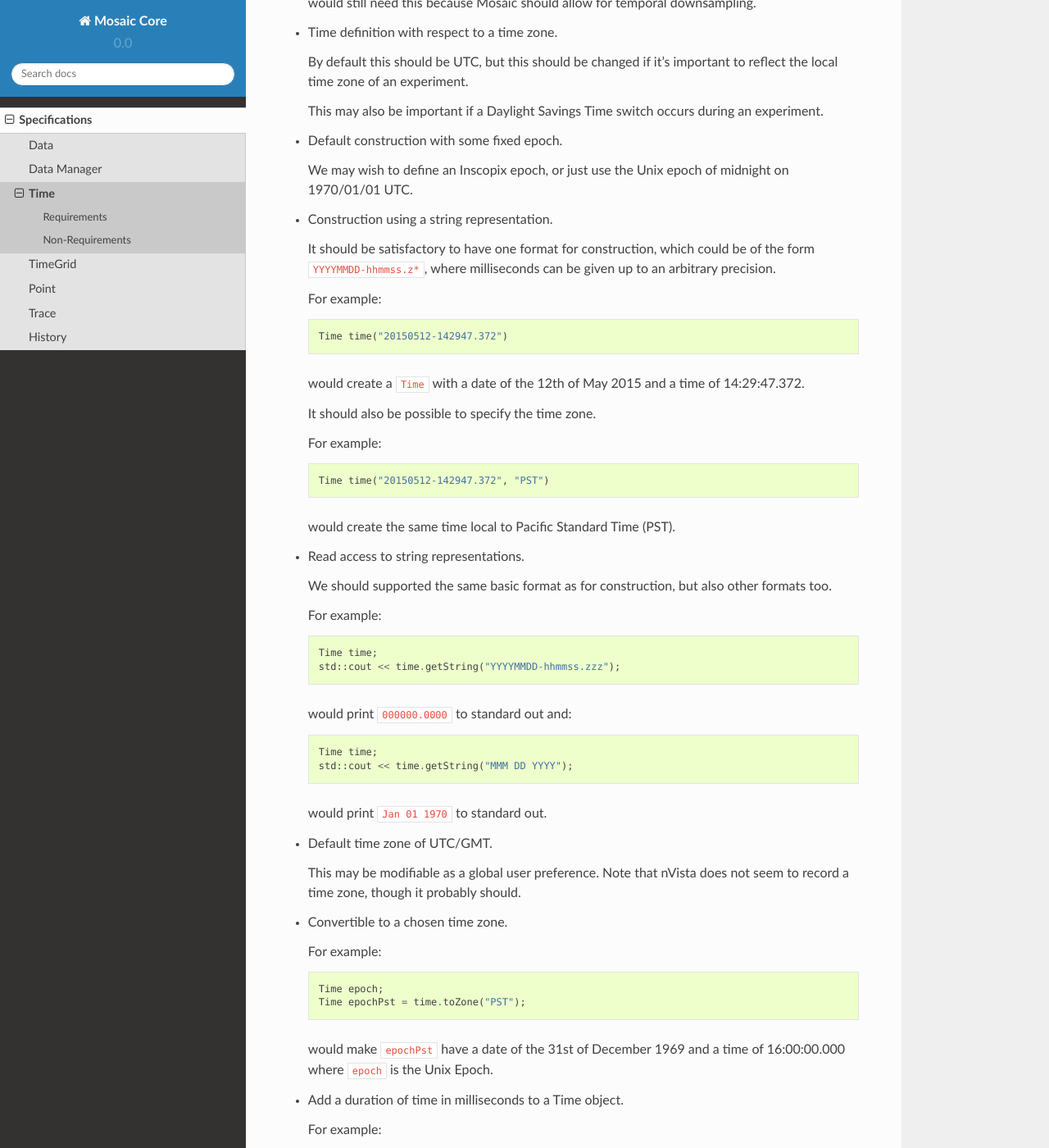
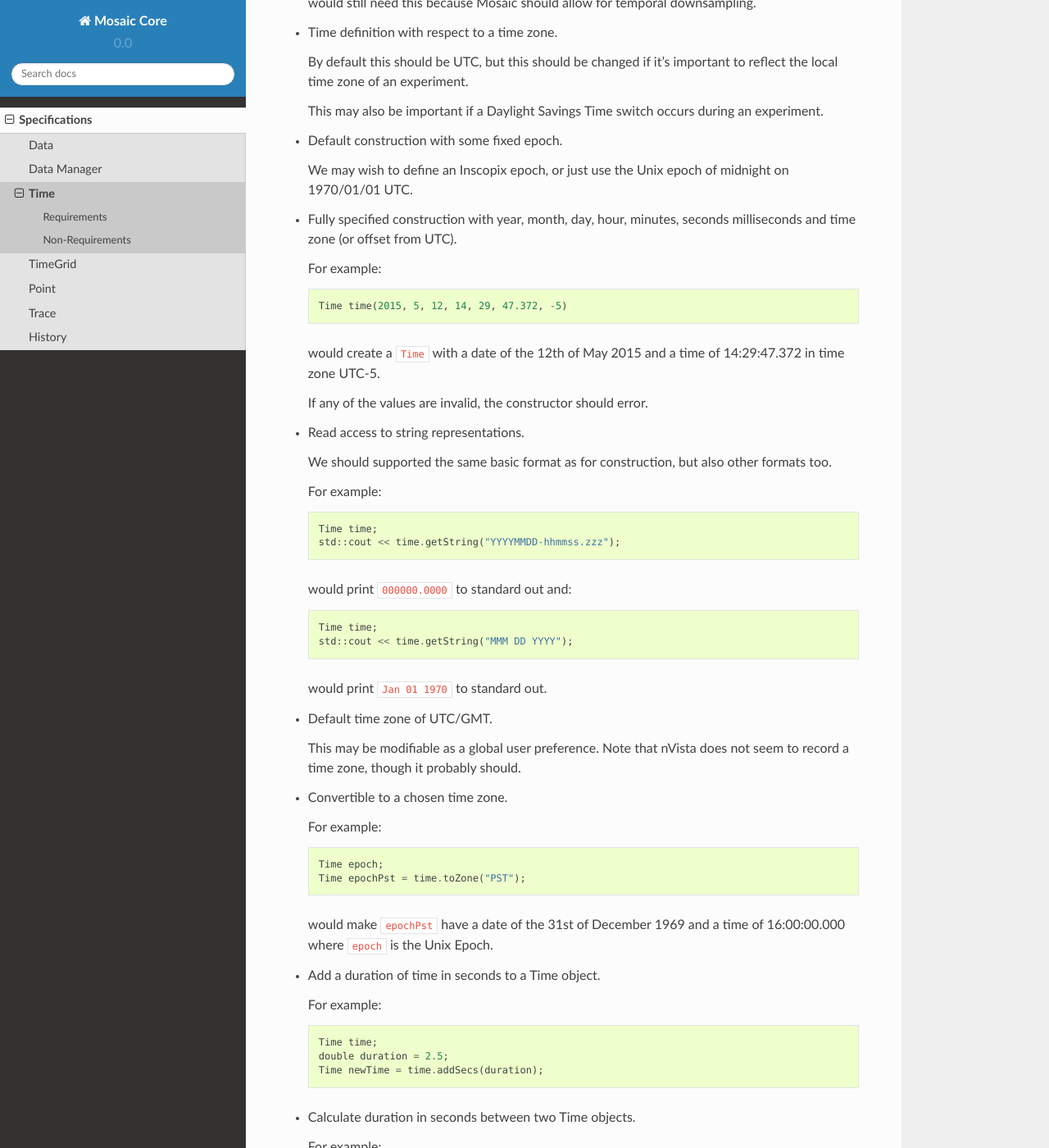
Before and after one commit to inscopix/isxcore, a Sphinx documentation site: the page built from doc/source/specs/Time.rst, in a window 1280 px wide and 1400 px high, scrolled down 428 px. Shown: the whole window at 82% size. Built offline with Sphinx 7.4.7 and the Read the Docs theme 2.0.0, drawn with Linux system fonts in a browser that asks for light colours; some of the changed text lies outside the part shown.

Commit message:
Update Time with fully specified constructor

```diff
--- a/doc/source/specs/Time.rst
+++ b/doc/source/specs/Time.rst
@@ -33,26 +33,17 @@ Requirements
   We may wish to define an Inscopix epoch, or just use the Unix epoch of
   midnight on 1970/01/01 UTC.
 
-- Construction using a string representation.
-
-  It should be satisfactory to have one format for construction, which could
-  be of the form :code:`YYYYMMDD-hhmmss.z*`, where milliseconds can be given
-  up to an arbitrary precision.
+- Fully specified construction with year, month, day, hour, minutes, seconds
+  milliseconds and time zone (or offset from UTC).
 
   For example::
 
-    Time time("20150512-142947.372")
+    Time time(2015, 5, 12, 14, 29, 47.372, -5)
 
   would create a :code:`Time` with a date of the 12th of May 2015
-  and a time of 14:29:47.372.
+  and a time of 14:29:47.372 in time zone UTC-5.
 
-  It should also be possible to specify the time zone.
-
-  For example::
-
-    Time time("20150512-142947.372", "PST")
-
-  would create the same time local to Pacific Standard Time (PST).
+  If any of the values are invalid, the constructor should error.
 
 - Read access to string representations.
 
@@ -86,21 +77,21 @@ Requirements
   would make :code:`epochPst` have a date of the 31st of December 1969 and
   a time of 16:00:00.000 where :code:`epoch` is the Unix Epoch.
 
-- Add a duration of time in milliseconds to a Time object.
+- Add a duration of time in seconds to a Time object.
 
   For example::
 
     Time time;
     double duration = 2.5;
-    Time newTime = time.addMSecs(duration);
+    Time newTime = time.addSecs(duration);
 
-- Calculate duration between two Time objects.
+- Calculate duration in seconds between two Time objects.
 
   For example::
 
     Time time1;
     Time time2;
-    double duration = time2.mSecsFrom(time1);
+    double duration = time2.secsFrom(time1);
 
 
 Non-Requirements
```
Also changed, not shown: doc/source/specs/Point.rst (+7 -1 lines), doc/source/specs/TimeGrid.rst (+14 -2 lines), 7 other files.
